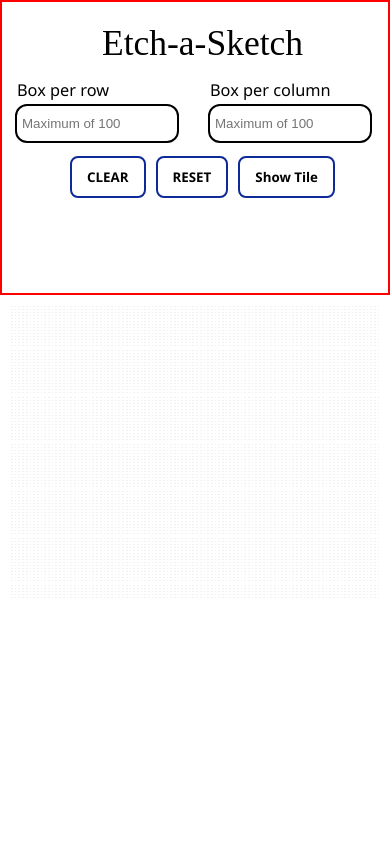
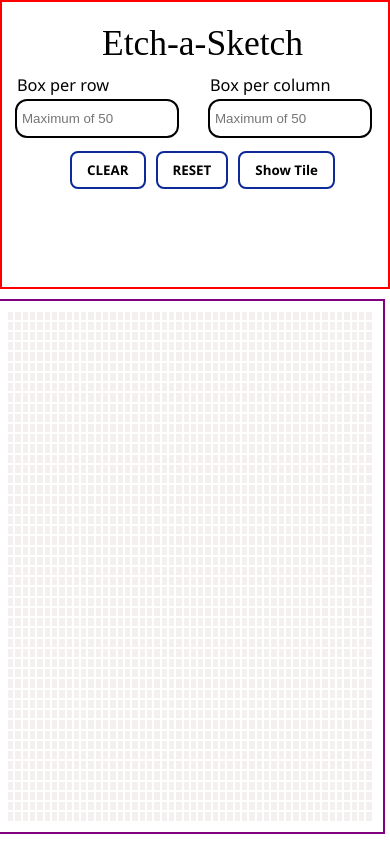
Before and after one commit to sulaimanadamu/Etch-a-Sketch, a plain HTML site: page index.html in a window 390 px wide. Drawn offline with Linux system fonts and the light colour scheme.

Commit message:
App is now responsive changed maximum input to reduce stress on the chrome engine

```diff
--- a/script.js
+++ b/script.js
@@ -2,7 +2,6 @@
 
 //logic for the app is
 //create row with 16 divs, then add each row to the container div 16 times
-
 
 const tileContainer = document.createElement('div')
 const interactionContainer = document.createElement('div')
@@ -12,47 +11,36 @@ const header = document.createElement('header')
 const body = document.querySelector('body')
 const fillerDiv = document.createElement('div')
 const rowDiv = document.createElement('div')
+let boxHeight = 0
+let boxWidth = 0
+const paddingPlusMargin = 24
 
-// const empty = DOMPurify.sanitize('')
 let erase = false
-let rows = 100
-let cols = 100
+let rows = 50
+let cols = 50
 
 app()
 
-  // console.log("box width", boxWidth)
-    // console.log("box Height", boxHeight)
-    // console.log("interaction height", interactionContainer.offsetHeight)
-    // console.log("interaction width", interactionContainer.offsetWidth)
-
 function buildTile(){
     rowDiv.textContent = ''
-    fillerDiv.textContent = ''
     tileContainer.textContent = ''
-    console.log(rowDiv)
-    console.log(fillerDiv)
-
     tileContainer.setAttribute('id',"tile-container")
-    let boxHeight = interactionContainer.offsetHeight / rows
-    let boxWidth = interactionContainer.offsetWidth / cols
-
-    rowDiv.style.display = "flex"
-    rowDiv.style.height = `${boxHeight}px`
-    fillerDiv.style.width = `${boxWidth}px`
+    boxHeight = (tileContainer.offsetHeight - paddingPlusMargin) / rows
+    boxWidth = (tileContainer.offsetWidth - paddingPlusMargin) / cols
 
     for (let i = 0; i < cols; i++){
+        fillerDiv.style.width = `${boxWidth}px`
+        fillerDiv.style.height = `${boxHeight}px`
         fillerDiv.className = 'block'
+        fillerDiv.id = `id-${i}`
         rowDiv.appendChild(fillerDiv.cloneNode(true))
     }
 
     for (let i = 0; i < rows; i++){
-
         const rowClone = rowDiv.cloneNode(true)
-        rowClone.className = `row${i}`
-        console.log(rowClone)
+        rowClone.className = `row ${i}`
         tileContainer.appendChild(rowClone)
     }
-
 }
 
 function getUserInput(){
@@ -62,7 +50,7 @@ function getUserInput(){
         const colValue = parseInt(colElement.value)
 
         if(colElement.value && rowElement.value){
-            if((colValue <= 100 && colValue > 0) && (rowValue <= 100 && rowValue > 0)){
+            if((colValue <= 50 && colValue > 0) && (rowValue <= 50 && rowValue > 0)){
                 rows = parseInt(colElement.value)
                 cols = parseInt(colElement.value)
                 rowElement.value = ''
@@ -97,8 +85,8 @@ function constructForm(formContainer){
     const colInputBlock = document.createElement('div')
     rowLabel.className = "label"
     colLabel.className = "label"
-    rowInput.placeholder = 'Maximum of 100'
-    colInput.placeholder = 'Maximum of 100'
+    rowInput.placeholder = 'Maximum of 50'
+    colInput.placeholder = 'Maximum of 50'
     rowInputBlock.id = 'row-block'
     colInputBlock.id = 'col-block'
     rowLabel.textContent = "Box per row"
@@ -149,20 +137,26 @@ function buildDom(parent, ...children){
 function app(){
     body.textContent = ''
     buildAsideBlock()
+    console.log(tileContainer.offsetHeight)
     buildDom(body, interactionContainer, tileContainer)
+    // build tile depends on tile container being positioned first in the dom
     buildTile()
     eventListeners()
 }
+
+window.addEventListener('resize', function() {
+    buildTile()
+ })
 
 
 function eventListeners(){
     const reset = document.querySelector('#reset')
     reset.addEventListener('click', ()=>{
-        cols = 100
-        rows = 100
-        console.log("before", tileContainer.children)
-        tileContainer.textContent = ''
+        cols = 50
+        rows = 50
+        erase = false
         buildTile()
+        console.log("Reset" )
     })
 
     //
@@ -176,9 +170,10 @@ function eventListeners(){
         if(e.target.classList.contains('block')){
             if(!erase){
                 e.target.style.backgroundColor = generateRandomHexCode()
+                console.log("clean")
             }
             else{
-                e.target.style.backgroundColor = "white"
+                e.target.style.backgroundColor = "rgb(245, 240, 240)"
             }
         }
     })
--- a/style.css
+++ b/style.css
@@ -7,6 +7,7 @@
 body{
     display: flex;
     align-items: center;
+    height: 100vh;
 }
 
 .block{
@@ -19,10 +20,13 @@ body{
 }
 
 #tile-container{
-    /* border: 2px solid purple; */
-    padding: 10px 10px 0 0;
+    border: 2px solid purple;
+    margin: 10px 10px 10px 0;
     width:65vw;
     height: 99dvh
+}
+.row{
+    display: flex;
 }
 .btn:hover{
     border: 2px solid rgb(133, 175, 239);
@@ -118,14 +122,14 @@ header{
         font-size: 1.02rem;
     }
     #form{
-        margin: 15px 0 0 0;
+        margin: 10px 0 0 0;
     }
 
     #btns{
         margin: 15px 0;
     }
     .btn{
-        padding: 10px 15px;
+        padding: 8px 15px;
     }
 
     #tile-container{
```
Also changed, not shown: index.html (+0 -1 lines).
